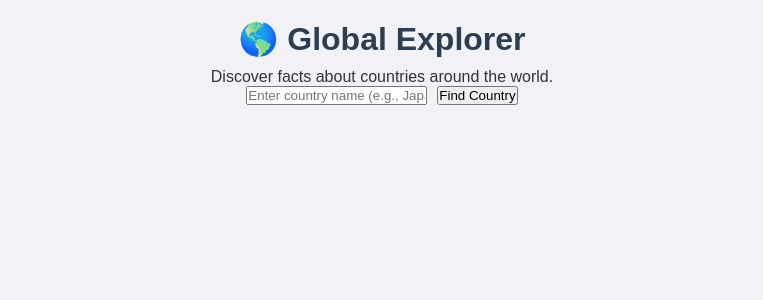
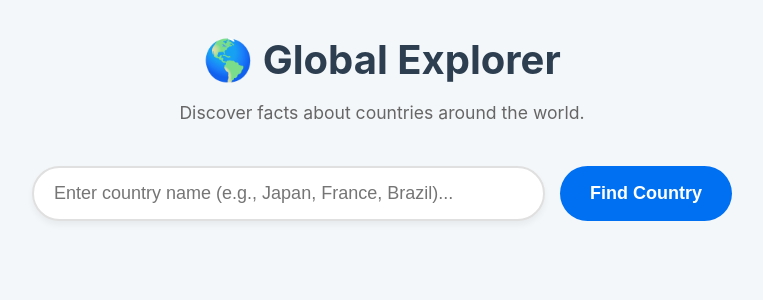
Before and after one commit to Vilita310/bonus-app, a Next.js app: page / in a window 1280 px wide. Shown: the top 300 px of the page, without its empty margins (258-1021 px from the left). Built offline with nearby package versions, Linux system fonts and the light colour scheme.

Commit message:
Refactor globals.css for improved styling and layout

```diff
--- a/app/globals.css
+++ b/app/globals.css
@@ -1,4 +1,4 @@
-/* Basic reset to remove default browser margins */
+/* Basic Reset */
 * {
   box-sizing: border-box;
   margin: 0;
@@ -6,87 +6,182 @@
 }
 
 body {
-  font-family: Arial, Helvetica, sans-serif;
-  background-color: #f0f2f5;
+  /* Using a clean, modern system font stack */
+  font-family: -apple-system, BlinkMacSystemFont, "Segoe UI", Roboto, Helvetica, Arial, sans-serif;
+  background-color: #f4f7f9;
   color: #333;
-  padding: 20px;
+  padding: 30px 20px;
+  line-height: 1.5;
 }
 
-/* Centering the app on the screen */
 .container {
-  max-width: 600px;
+  max-width: 900px;
   margin: 0 auto;
-  text-align: center;
 }
 
-header h1 {
-  margin-bottom: 10px;
-  color: #2c3e50;
+/* --- Header Styling --- */
+.app-header {
+  text-align: center;
+  margin-bottom: 40px;
 }
 
-/* Styling the form area */
-.search-area {
-  margin: 30px 0;
+.app-header h1 {
+  color: #2c3e50;
+  font-size: 2.5rem;
+  margin-bottom: 10px;
+}
+
+.app-header p {
+  color: #666;
+  font-size: 1.1rem;
+}
+
+/* --- Search Section Styling --- */
+.search-container {
+  margin-bottom: 50px;
+  display: flex;
+  flex-direction: column;
+  align-items: center;
 }
 
 .search-form {
   display: flex;
-  gap: 10px;
+  gap: 15px;
+  width: 100%;
+  max-width: 700px; /* Made the form area wider */
   justify-content: center;
 }
 
-.input-box {
-  padding: 10px;
-  font-size: 16px;
-  border: 1px solid #ccc;
-  border-radius: 5px;
-  width: 70%;
+/* The main input box - bigger and better looking */
+.main-input {
+  flex-grow: 1; /* Takes up remaining space */
+  padding: 15px 20px;
+  font-size: 18px; /* Larger text */
+  border: 2px solid #e0e0e0;
+  border-radius: 30px; /* Rounded corners */
+  outline: none;
+  transition: all 0.3s ease;
+  box-shadow: 0 4px 6px rgba(0,0,0,0.05);
 }
 
-.btn-search {
-  padding: 10px 20px;
-  font-size: 16px;
+.main-input:focus {
+  border-color: #0070f3;
+  box-shadow: 0 4px 12px rgba(0, 112, 243, 0.2);
+}
+
+.search-button {
+  padding: 15px 30px;
+  font-size: 18px;
+  font-weight: bold;
   background-color: #0070f3;
   color: white;
   border: none;
-  border-radius: 5px;
+  border-radius: 30px;
   cursor: pointer;
+  transition: background-color 0.2s;
+  white-space: nowrap; /* Prevents text wrapping on small screens */
 }
 
-.btn-search:disabled {
-  background-color: #aaa;
+.search-button:hover {
+  background-color: #0056b3;
 }
 
-.error-text {
-  color: red;
-  margin-top: 10px;
+.search-button:disabled {
+  background-color: #a0c4e8;
+  cursor: not-allowed;
 }
 
-/* Styling the country cards */
-.results {
-  display: grid;
-  gap: 20px;
+.error-message {
+  margin-top: 20px;
+  padding: 15px;
+  background-color: #fff2f0;
+  border: 1px solid #ffccc7;
+  color: #d32f2f;
+  border-radius: 8px;
+  width: 100%;
+  max-width: 700px;
+  text-align: center;
 }
 
+/* --- Results Grid Styling --- */
+.results-grid {
+  display: grid;
+  /* Responsive grid: fits as many cards as possible */
+  grid-template-columns: repeat(auto-fill, minmax(350px, 1fr));
+  gap: 30px;
+}
+
+/* Improved Card Styling */
 .country-card {
   background: white;
-  padding: 20px;
-  border-radius: 10px;
-  box-shadow: 0 2px 5px rgba(0,0,0,0.1);
+  border-radius: 16px;
+  overflow: hidden;
+  box-shadow: 0 10px 20px rgba(0,0,0,0.08);
+  transition: transform 0.2s;
   display: flex;
-  align-items: center;
-  gap: 20px;
-  text-align: left;
+  flex-direction: column;
 }
 
-.flag {
-  width: 100px;
-  height: auto;
-  border: 1px solid #ddd;
-  border-radius: 4px;
+.country-card:hover {
+  transform: translateY(-5px); /* Subtle lift effect on hover */
 }
 
-.info h2 {
+.flag-container {
+  height: 200px;
+  background-color: #f0f0f0;
+  display: flex;
+  justify-content: center;
+  align-items: center;
+  border-bottom: 1px solid #eee;
+}
+
+.flag-image {
+  width: 100%;
+  height: 100%;
+  object-fit: cover;
+}
+
+.card-details {
+  padding: 25px;
+}
+
+.card-details h2 {
+  color: #0070f3;
   margin-bottom: 5px;
-  color: #0070f3;
 }
+
+.official-name {
+  font-size: 0.9rem;
+  color: #777;
+  font-style: italic;
+  margin-bottom: 20px;
+}
+
+/* Grid inside the card for neat data alignment */
+.stats-grid {
+  display: grid;
+  grid-template-columns: 1fr 1fr; /* Two columns */
+  gap: 15px;
+  font-size: 0.95rem;
+}
+
+.stat-item strong {
+  display: block;
+  color: #555;
+  font-size: 0.85rem;
+  text-transform: uppercase;
+  letter-spacing: 0.5px;
+}
+
+/* Responsive adjustments for smaller screens */
+@media (max-width: 600px) {
+  .search-form {
+    flex-direction: column; /* Stack input and button on mobile */
+  }
+  .search-button {
+    width: 100%;
+  }
+  .stats-grid {
+    grid-template-columns: 1fr; /* Single column stats on mobile */
+  }
+}
```
